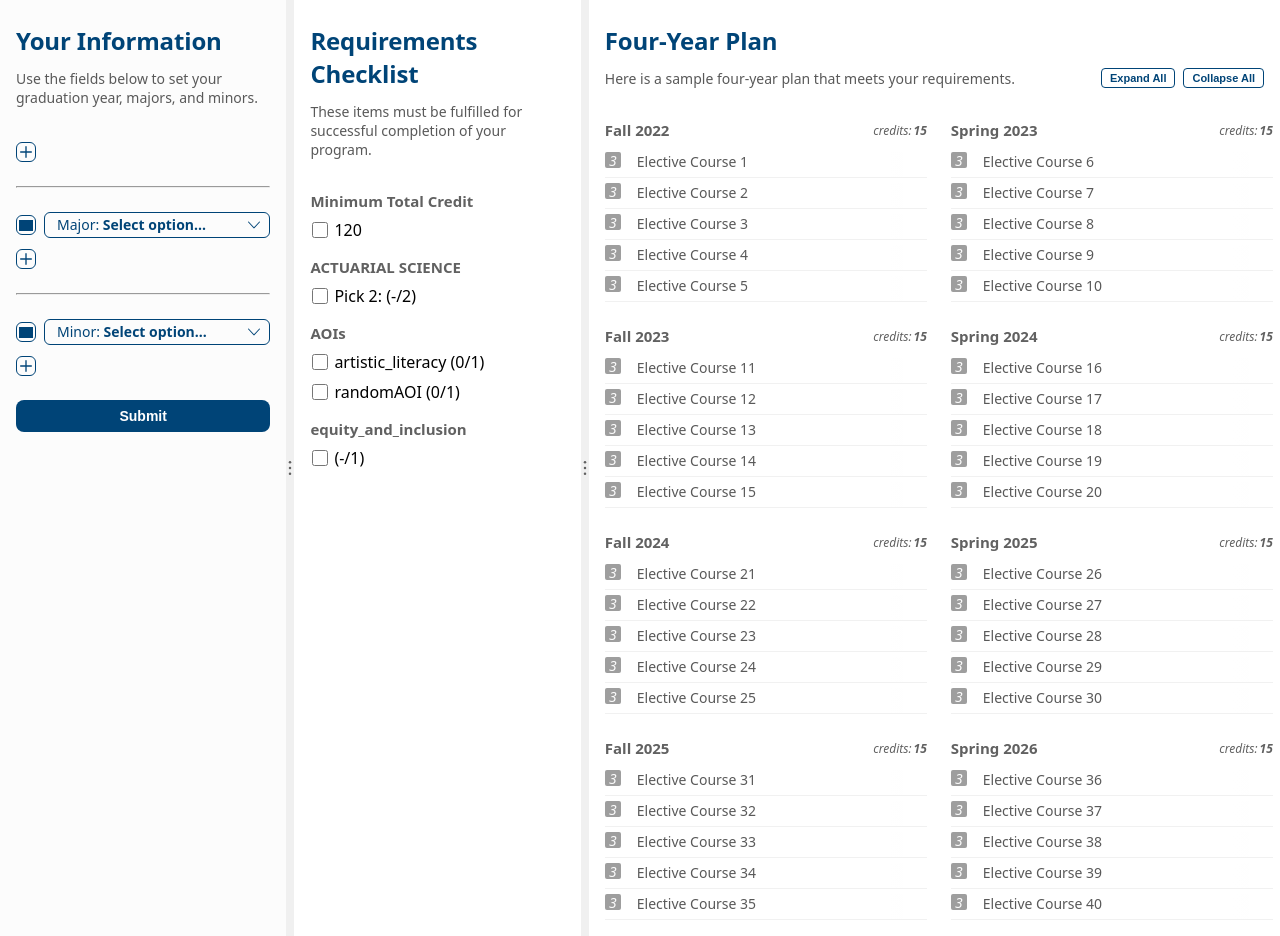
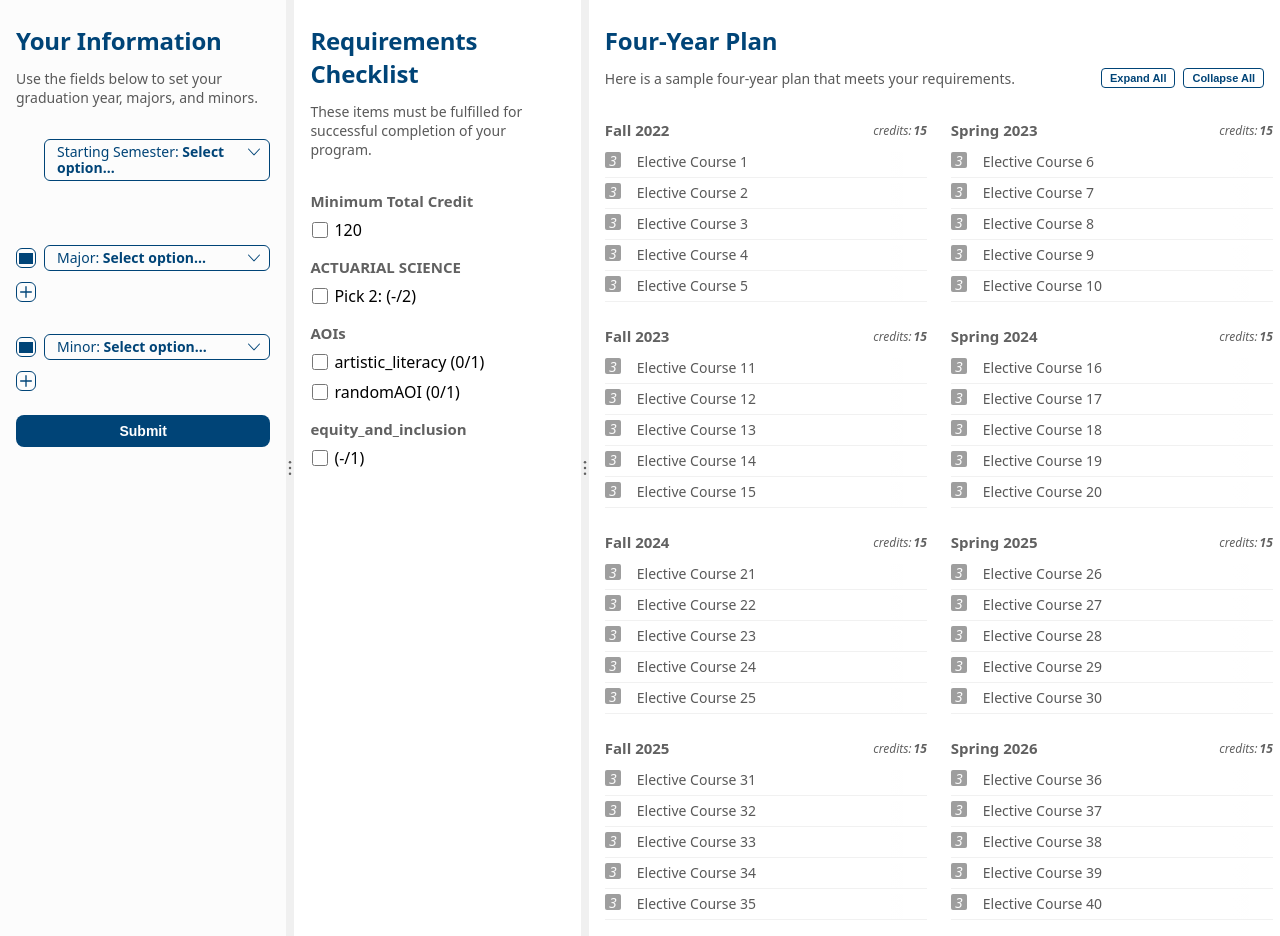
Before and after one commit to jbearley/fyp, a Flask app: page / in a window 1280 px wide. Shown: the part 82-1018 px from the top of the page. Run offline with Flask 3, Linux system fonts and the light colour scheme; data that the repository does not hold is empty; grey boxes are pictures that could not be loaded.

Commit message:
starting semester dropdown working

```diff
--- a/app/routes.py
+++ b/app/routes.py
@@ -35,7 +35,7 @@ def index():
             else []
         ),
         "classes": serialize(request.args.get("classes")) if request.args.get("classes") else [],
-        "semesters": serialize(request.args.get("semesters")) if request.args.get("semesters") else ""
+        "semesters": request.args.get("semesters") if request.args.get("semesters") else ""
     }
     data = Dummy_Data(user_choices)  # Dummy data!! Replace this with real FYP
     try:
@@ -46,8 +46,10 @@ def index():
             majors.append("ACTUARIAL SCIENCE")
     except:
         majors = ["HELLO"] #don't hardcode later
-
-    startingSemester = "Fall 2022" #ditto
+    if user_choices["semesters"] == "":
+        startingSemester = "Fall 2022"
+    else:
+        startingSemester = user_choices["semesters"]
     dictionaries = createDictionaries(majors)
     dict_1 = dictionaries[0]
     dict_2 = dictionaries[1]
--- a/app/static/js/main.js
+++ b/app/static/js/main.js
@@ -200,7 +200,6 @@ function dropdowns() {
 		const $dropdownContainer = document.createElement('div');
 		$dropdownContainer.className = 'dropdown-container';
 		$dropdownContainer.innerHTML = `
-			<button class='delete-major'></button>
 			<select name='semesters'>
 				${formOptions}
 			</select>
--- a/app/templates/main.html
+++ b/app/templates/main.html
@@ -15,10 +15,10 @@
                 user_choices) %}
                 <form id="semesterselect">
                     <div class='dropdowns'>
-                        {% for s in range((user_choices['semesters'] | length)) %}
-                        {% set semester_choice = user_choices['semesters'][s] %}
+                        {% set num_choices = user_choices['semesters'] | length %}
+                        {% set semester_choice = user_choices['semesters'] if num_choices else "Select option..." %}
                         <div class='dropdown-container'>
-                            <button class='delete-major'></button>
+                            <button style = "visibility: hidden" class='delete-major'></button>
                             <select name='semesters'>
                                 {% for semester in drake_curriculum['semesters'] %}
                                 <option value='{{semester}}' {% if semester_choice==semester %} selected {% endif %}>{{semester}}
@@ -26,7 +26,7 @@
                                 {% endfor %}
                             </select>
                             <div class='dropdown'>
-                                <div class='label'>Semester: <b>{{semester_choice}}</b></div>
+                                <div class='label'>Starting Semester: <b>{{semester_choice}}</b></div>
                                 <div class='options'>
                                     {% for semester in drake_curriculum['semesters'] %}
                                     <button class='option' value='{{semester}}'>{{semester}}</button>
@@ -34,12 +34,13 @@
                                 </div>
                             </div>
                         </div>
-                        {% endfor %}
-                        <button id='add-semester' data-semesters='{{drake_curriculum["semesters"]|join(",")}}'><span class='text'>Add semester</span></button>
+                        <button style = "display: none" id='add-semester' data-semesters='{{drake_curriculum["semesters"]|join(",")}}'><span class='text'>Add semester</span></button>
                     </div>
                 </form>
                 {% endif %}
-                <div> <hr> </div>
+                <div></div>
+                <div></div>
+                <div></div>
                 <!-- majors-->
                 {% if drake_curriculum and user_choices and ('majors' in drake_curriculum) and ('majors' in
                 user_choices) %}
@@ -69,10 +70,9 @@
                         {% endfor %}
                         <button id='add-major' data-majors='{{drake_curriculum["majors"]|join(",")}}'><span class='text'>Add major</span></button>
                     </div>
-                    <!--<input type="submit" value="Submit">-->
                 </form>
                 {% endif %}
-                <div> <hr> </div>
+                <div></div>
                 <!-- minors-->
                 {% if drake_curriculum and user_choices and ('minors' in drake_curriculum) and ('minors' in
                 user_choices) %}
```
